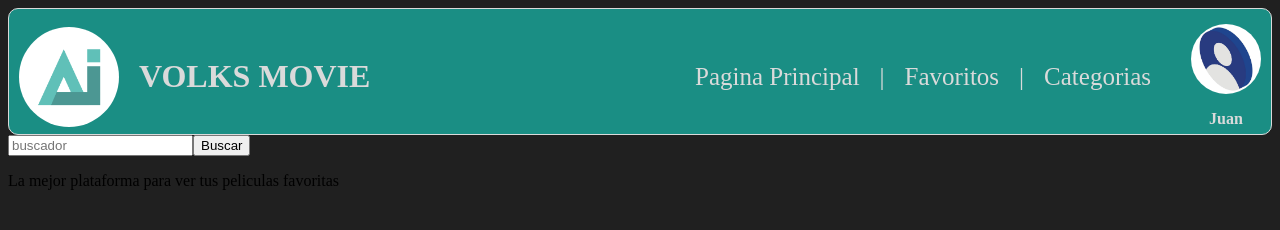
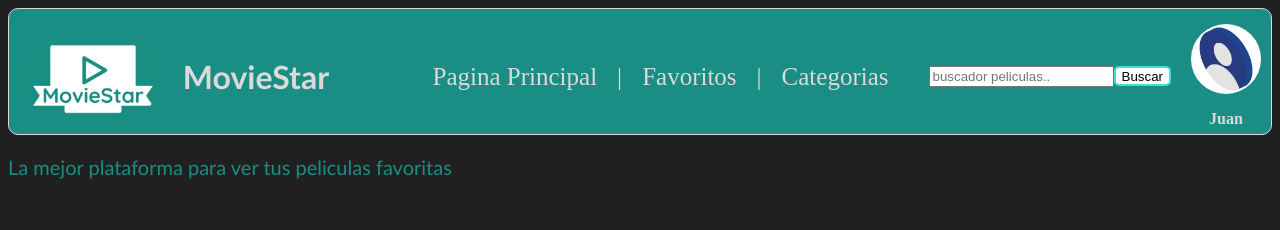
Before and after one commit to valentinbueno/ProInt3, a React (Create React App) app in the folder proint3/: page / in a window 1280 px wide. Shown: the top 230 px of the page. Built offline with nearby package versions, Linux system fonts and the light colour scheme; no server answers.

Commit message:
avancesss

```diff
--- a/proint3/public/css/style.css
+++ b/proint3/public/css/style.css
@@ -64,6 +64,13 @@ li{
     width: 225px;
 }
 
+.subtitulo {
+    font-family: 'Trebuchet MS', 'Lucida Sans Unicode', 'Lucida Grande', 'Lucida Sans', Arial, sans-serif;
+    color: #1a8e84;
+    font-size: 20px;
+
+}
+
 .detalle_pelicula{
     display: block;
     position: absolute;
@@ -78,7 +85,7 @@ li{
 
 .titulo_pelicula{
     color: #DADADA;
-    font-size: 20px;
+    font-size: 17px;
 }
 
 .boton_titulo{
@@ -117,6 +124,15 @@ li{
     text-decoration: none;
 }
 
+
+
+.botonbusqueda{
+    height: 20px;
+    border-radius: 5px;
+    border: solid 2px turquoise;
+    background-color: rgb(252, 252, 252);
+}
+
 .detalle_pelicula:hover +.portada_pelicula{-webkit-transform:scale(1.07);transform:scale(1.07);filter: blur(1px);}
 
 .portada_pelicula:hover +.boton_detalle{
--- a/proint3/src/Components/Header/Header.css
+++ b/proint3/src/Components/Header/Header.css
@@ -56,6 +56,10 @@
 
 .nombre_web{
     color: #DADADA;
+    font-weight: bold;
+    font-family: 'Trebuchet MS', 'Lucida Sans Unicode', 'Lucida Grande', 'Lucida Sans', Arial, sans-serif;
+
+
 }
 
 .nombre_perfil{
--- a/proint3/src/Components/Header/Header.js
+++ b/proint3/src/Components/Header/Header.js
@@ -1,13 +1,17 @@
 import React from 'react'
 import "./Header.css"
 import {Link} from 'react-router-dom'
+import Search from '../Search/search'
+
+
 function Header() {
     return (
         <header className="header">
             <div className="header_izq">
-                <img className="logo" src="/img/logo1.png"/>
-                <h1 className="nombre_web">VOLKS MOVIE</h1>
+                <img className="logo" src="/img/moviestar3.jpg"/>
+                <h1 className="nombre_web">MovieStar </h1>
             </div>
+
             <div className="header_der">
                 <ul className="listaHeader">
                     <li className="boton_header"><Link to='/' className="link">Pagina Principal</Link></li>
@@ -16,10 +20,13 @@ function Header() {
                     <li>|</li>
                     <li className="boton_header">Categorias</li>
                 </ul>
+                 <Search/>
                 <div className="info_perfil">
                     <img className="foto_perfil" src="/img/logoPredeterminado.jpg"/>
                     <p className="nombre_perfil">Juan</p>
                 </div>
+
+
             </div>
         </header>
     )
--- a/proint3/src/Components/Search/search.js
+++ b/proint3/src/Components/Search/search.js
@@ -28,9 +28,9 @@ class Search extends Component{
             <>
             <div className="search">
             <form className="lupita" onSubmit={(evento)=> this.prevenir(evento)}>
-                <input className="lupita" type="text" name="search" placeholder="buscador" onChange={(evento)=>this.buscar(evento)} value= {this.state.search}/>
+                <input className="lupita" type="text" name="search" placeholder="buscador peliculas.." onChange={(evento)=>this.buscar(evento)} value= {this.state.search}/>
                <Link to={`/searchResults/${this.state.search}`}>
-               <button type="submit" className="boton busq"><i className="boton"></i>Buscar</button></Link>
+               <button type="submit" className="botonbusqueda"><i className="boton"></i>Buscar</button></Link>
             </form>
             </div>
             </>
--- a/proint3/src/screens/Home/Home.js
+++ b/proint3/src/screens/Home/Home.js
@@ -14,8 +14,8 @@ class Home extends Component {
   render(){
     return(
       <React.Fragment>
-        <Search/>
-        <p> La mejor plataforma para ver tus peliculas favoritas </p>
+
+        <p className="subtitulo"> La mejor plataforma para ver tus peliculas favoritas </p>
 
             <section className="titulo_categorias"><h1 className="nombre_categoria">Peliculas mas populares</h1><Link to='/VerPopulares'><button className="ver_mas">Ver mas...</button></Link></section>
             <CardsContainer url="https://api.themoviedb.org/3/movie/top_rated?api_key=5af2599bc48eedc0c872d98ac992b8e3"></CardsContainer>
--- a/proint3/src/screens/ResultadoBusqueda/ResultadoBusqueda.js
+++ b/proint3/src/screens/ResultadoBusqueda/ResultadoBusqueda.js
@@ -48,7 +48,7 @@ class ResultadoBusqueda extends Component {
 
         </section> </>:
 
-         <h3>No se encontro ningun resultado para {this.props.match.params.search} </h3>}
+         <p className="titulo_pelicula">No se encontro ningun resultado para {this.props.match.params.search} </p>}
 
         </React.Fragment>
         )
```
Also changed, not shown: proint3/public/img/moviestar3.jpg (added).
